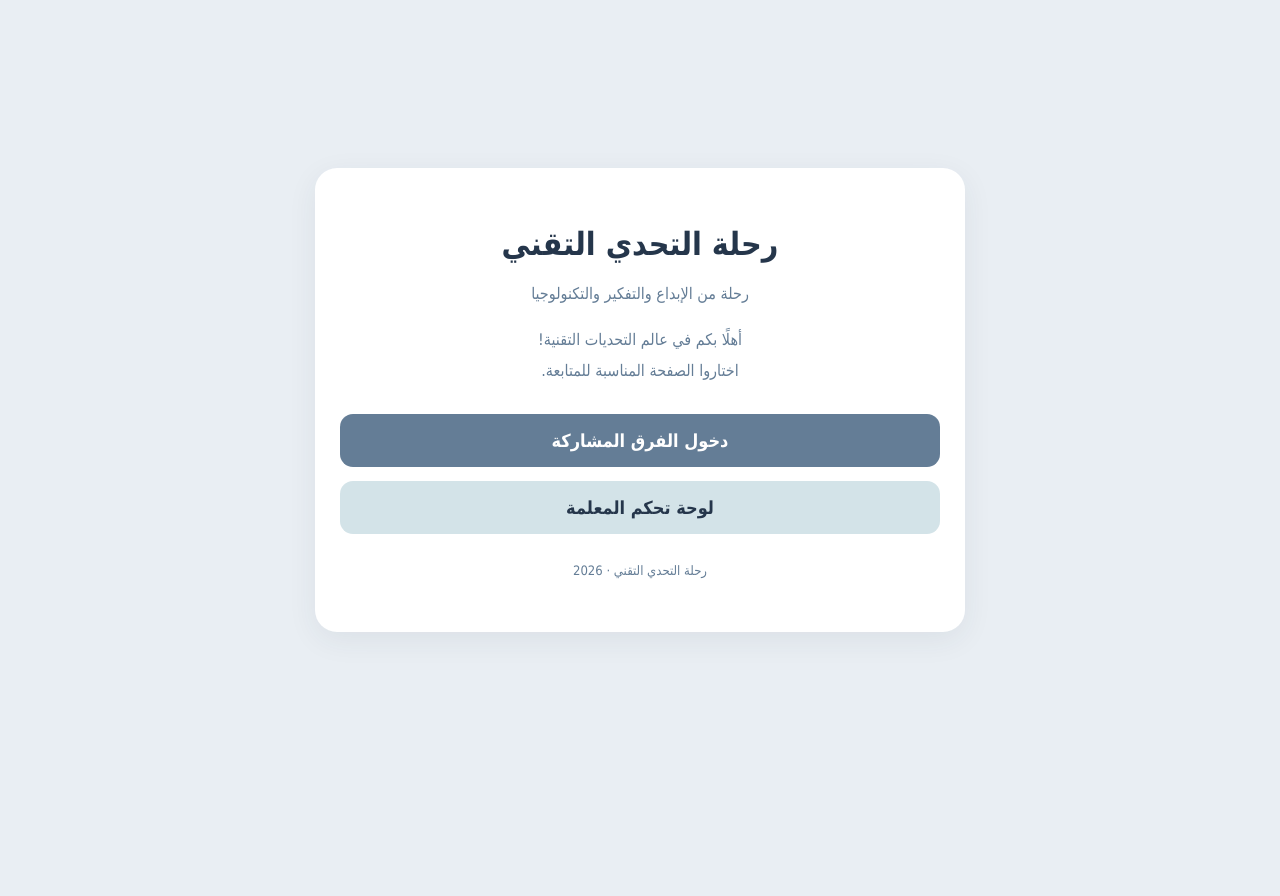
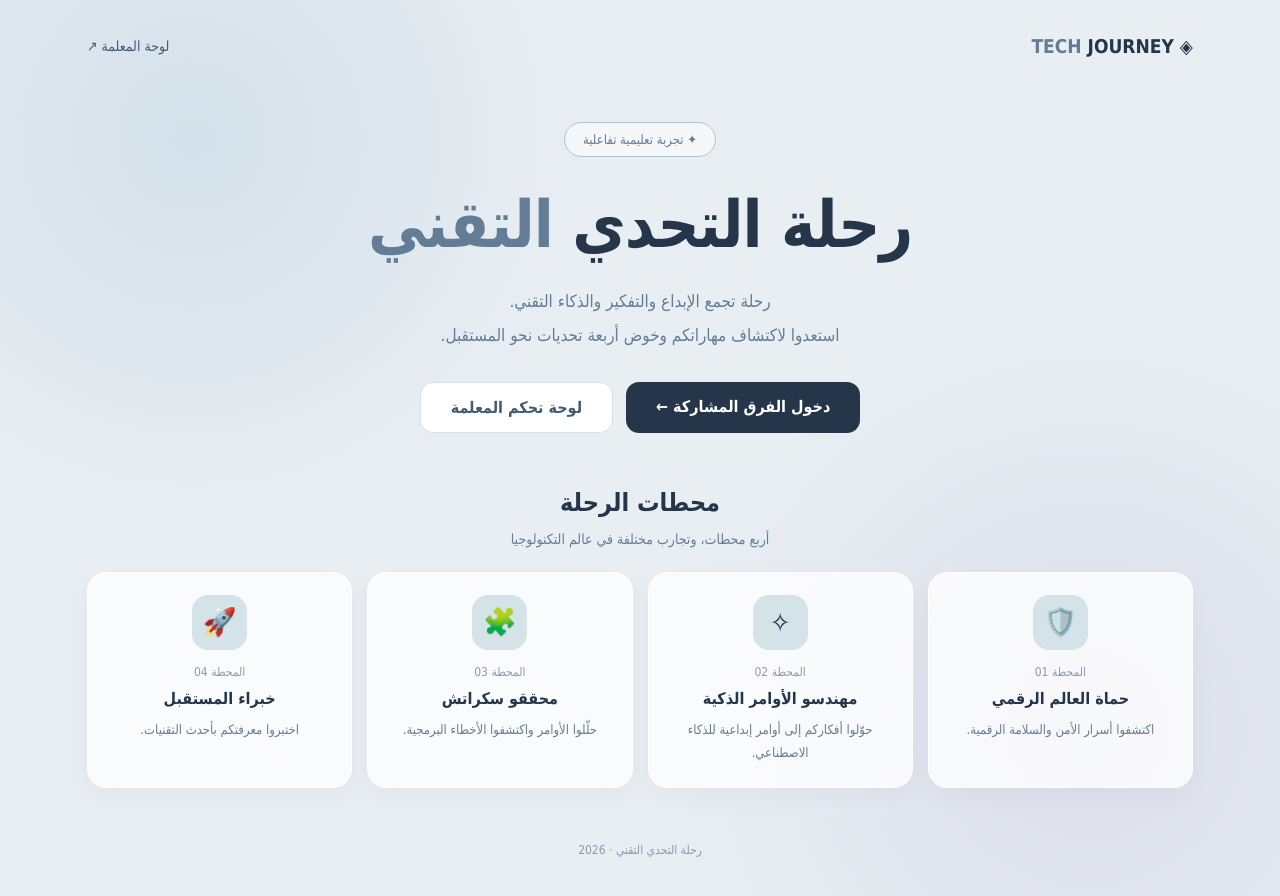
Before and after one commit to Las457fgj/tech-challenge-journey, a plain HTML site: page index.html in a window 1280 px wide. Before the commit the page ends 800 px from the top, so only its background shows below. Drawn offline with Linux system fonts and the light colour scheme.

Commit message:
Update index.html

```diff
--- a/index.html
+++ b/index.html
@@ -1,3 +1,4 @@
+
 <!DOCTYPE html>
 <html lang="ar" dir="rtl">
 <head>
@@ -9,53 +10,178 @@
 body{
  margin:0;
  font-family:Tahoma,Arial,sans-serif;
-  background:#E9EEF3;
  color:#25364B;
+ background:
+ radial-gradient(circle at 15% 15%,#A9C5D655,transparent 30%),
+ radial-gradient(circle at 85% 80%,#B8B3D344,transparent 32%),
+ #E9EEF3;
  min-height:100vh;
+}
+.page{
+ max-width:1150px;
+ margin:auto;
+ padding:35px 22px 55px;
+}
+nav{
  display:flex;
+ justify-content:space-between;
  align-items:center;
+ gap:15px;
+ margin-bottom:65px;
+}
+.logo{font-size:19px;font-weight:bold}
+.logo span{color:#647D96}
+nav a{
+ text-decoration:none;
+ color:#425C75;
+ font-size:14px;
+}
+.hero{
+ text-align:center;
+ max-width:800px;
+ margin:0 auto 55px;
+}
+.tag{
+ display:inline-block;
+ padding:9px 18px;
+ border:1px solid #A9C5D6;
+ border-radius:30px;
+ color:#647D96;
+ background:#ffffff90;
+ font-size:13px;
+}
+h1{
+ font-size:clamp(36px,7vw,65px);
+ margin:24px 0 15px;
+ line-height:1.35;
+ letter-spacing:-1px;
+}
+h1 span{color:#647D96}
+.hero p{
+ color:#647D96;
+ font-size:17px;
+ line-height:2;
+ margin:0 auto;
+}
+.actions{
+ display:flex;
  justify-content:center;
-  padding:20px;
+ flex-wrap:wrap;
+ gap:13px;
+ margin-top:30px;
 }
-.container{
-  max-width:650px;
-  width:100%;
+.btn{
+ display:inline-block;
+ padding:15px 30px;
+ border-radius:13px;
+ text-decoration:none;
+ font-weight:bold;
+ transition:.2s;
+}
+.btn:hover{transform:translateY(-3px)}
+.primary{background:#25364B;color:white}
+.secondary{background:white;color:#425C75;border:1px solid #D3E3E8}
+.section-title{text-align:center;margin-bottom:25px}
+.section-title h2{font-size:25px;margin-bottom:8px}
+.section-title p{color:#647D96;font-size:14px}
+.stations{
+ display:grid;
+ grid-template-columns:repeat(4,1fr);
+ gap:15px;
+}
+.station{
+ background:#ffffffc9;
+ border:1px solid #ffffff;
+ border-radius:19px;
+ padding:22px 17px;
+ box-shadow:0 8px 25px #25364B0b;
  text-align:center;
 }
-.card{
-  background:white;
-  padding:35px 25px;
-  border-radius:22px;
-  box-shadow:0 8px 30px #25364B12;
+.icon{
+ width:55px;height:55px;
+ margin:0 auto 15px;
+ display:grid;place-items:center;
+ border-radius:16px;
+ background:#D3E3E8;
+ font-size:27px;
 }
-h1{font-size:32px;margin-bottom:12px}
-p{color:#647D96;line-height:1.9}
-.buttons{display:grid;gap:14px;margin-top:28px}
-a{
-  display:block;
-  text-decoration:none;
-  padding:16px;
-  border-radius:13px;
-  font-size:18px;
-  font-weight:bold;
+.number{color:#8A9CAD;font-size:12px}
+.station h3{font-size:16px;margin:10px 0}
+.station p{font-size:13px;color:#647D96;line-height:1.8;margin:0}
+footer{
+ text-align:center;
+ margin-top:55px;
+ color:#8A9CAD;
+ font-size:12px;
 }
-.player{background:#647D96;color:white}
-.admin{background:#D3E3E8;color:#25364B}
-.small{font-size:13px;margin-top:25px}
+@media(max-width:750px){
+ .stations{grid-template-columns:repeat(2,1fr)}
+ nav{margin-bottom:45px}
+}
+@media(max-width:430px){
+ .stations{grid-template-columns:1fr}
+ .page{padding:25px 16px}
+ .hero p{font-size:15px}
+}
 </style>
 </head>
 <body>
-<div class="container">
-<div class="card">
-<h1>رحلة التحدي التقني</h1>
-<p>رحلة من الإبداع والتفكير والتكنولوجيا</p>
-<p>أهلًا بكم في عالم التحديات التقنية!<br>اختاروا الصفحة المناسبة للمتابعة.</p>
-<div class="buttons">
-<a class="player" href="player.html">دخول الفرق المشاركة</a>
-<a class="admin" href="admin.html">لوحة تحكم المعلمة</a>
+<div class="page">
+<nav>
+ <div class="logo">◈ <span>TECH</span> JOURNEY</div>
+ <a href="admin.html">لوحة المعلمة ↗</a>
+</nav>
+
+<main>
+<section class="hero">
+ <div class="tag">✦ تجربة تعليمية تفاعلية</div>
+ <h1>رحلة التحدي <span>التقني</span></h1>
+ <p>
+ رحلة تجمع الإبداع والتفكير والذكاء التقني.
+ <br>
+ استعدوا لاكتشاف مهاراتكم وخوض أربعة تحديات نحو المستقبل.
+ </p>
+ <div class="actions">
+  <a class="btn primary" href="player.html">دخول الفرق المشاركة ←</a>
+  <a class="btn secondary" href="admin.html">لوحة تحكم المعلمة</a>
  </div>
-<p class="small">رحلة التحدي التقني · 2026</p>
+</section>
+
+<section>
+ <div class="section-title">
+  <h2>محطات الرحلة</h2>
+  <p>أربع محطات، وتجارب مختلفة في عالم التكنولوجيا</p>
  </div>
+ <div class="stations">
+  <article class="station">
+   <div class="icon">🛡️</div>
+   <div class="number">المحطة 01</div>
+   <h3>حماة العالم الرقمي</h3>
+   <p>اكتشفوا أسرار الأمن والسلامة الرقمية.</p>
+  </article>
+  <article class="station">
+   <div class="icon">✧</div>
+   <div class="number">المحطة 02</div>
+   <h3>مهندسو الأوامر الذكية</h3>
+   <p>حوّلوا أفكاركم إلى أوامر إبداعية للذكاء الاصطناعي.</p>
+  </article>
+  <article class="station">
+   <div class="icon">🧩</div>
+   <div class="number">المحطة 03</div>
+   <h3>محققو سكراتش</h3>
+   <p>حلّلوا الأوامر واكتشفوا الأخطاء البرمجية.</p>
+  </article>
+  <article class="station">
+   <div class="icon">🚀</div>
+   <div class="number">المحطة 04</div>
+   <h3>خبراء المستقبل</h3>
+   <p>اختبروا معرفتكم بأحدث التقنيات.</p>
+  </article>
+ </div>
+</section>
+</main>
+
+<footer>رحلة التحدي التقني · 2026</footer>
 </div>
 </body>
 </html>
```
Lines whose indentation alone changed are shown as unchanged.
